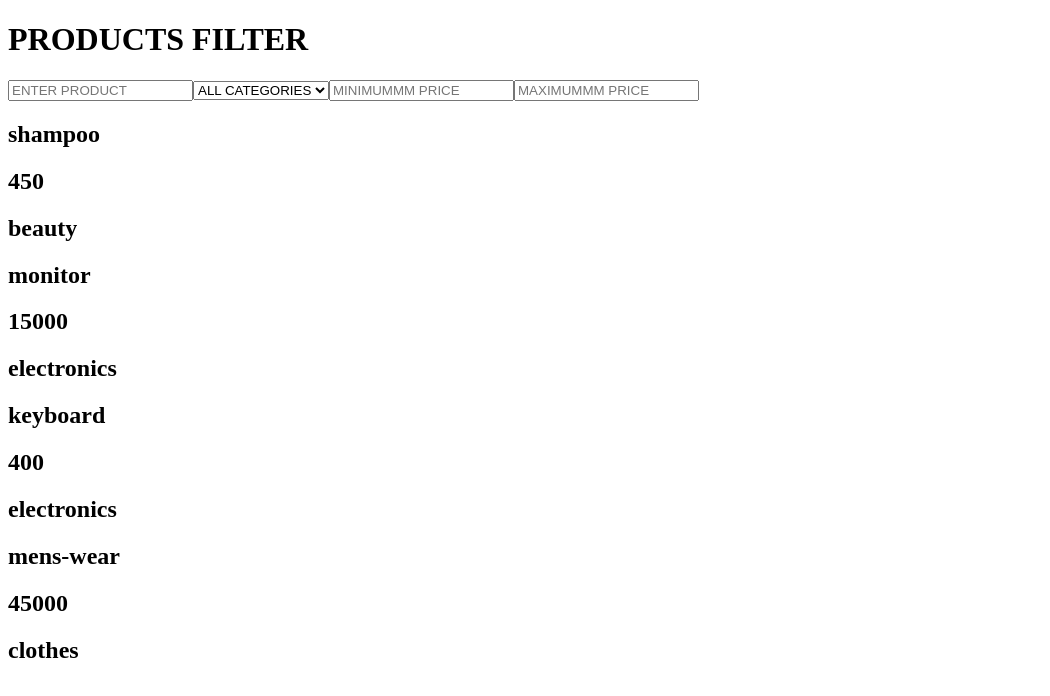
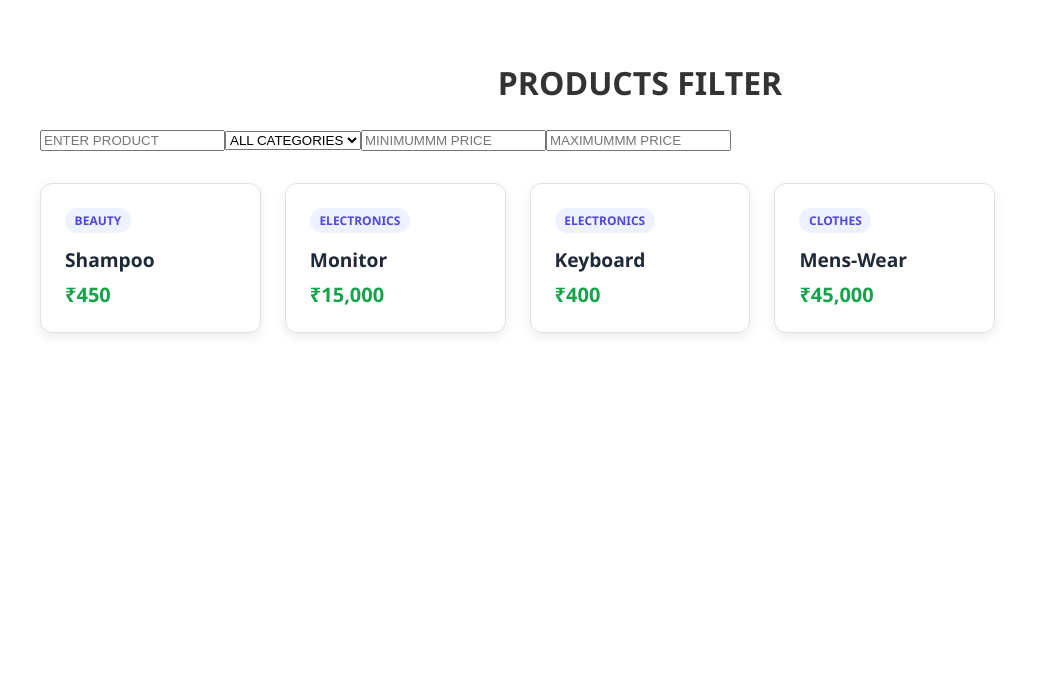
Before and after one commit to karanjoshi-kj/REACT, a React (Vite) app in the folder demo/: page / in a window 1280 px wide. Shown: the top 696 px of the page, without its empty margins (0-1050 px from the left). Built offline with nearby package versions, Linux system fonts and the light colour scheme.

Commit message:
QUESTION PRATICE

```diff
--- /dev/null
+++ b/demo/src/components/FILTERS/Combined.css
@@ -0,0 +1,71 @@
+.container {
+  padding: 2rem;
+  font-family: 'Segoe UI', Tahoma, Geneva, Verdana, sans-serif;
+  max-width: 1200px;
+  margin: 0 auto;
+}
+
+.heading {
+  text-align: center;
+  color: #333;
+  margin-bottom: 1.5rem;
+}
+
+/* Responsive Card Grid */
+.grid-container {
+  display: grid;
+  grid-template-columns: repeat(auto-fill, minmax(220px, 1fr));
+  gap: 1.5rem;
+  margin-top: 2rem;
+}
+
+/* Individual Card Styling */
+.card {
+  background-color: #ffffff;
+  border-radius: 12px;
+  padding: 1.5rem;
+  box-shadow: 0 4px 12px rgba(0, 0, 0, 0.08);
+  border: 1px solid #e0e0e0;
+  display: flex;
+  flex-direction: column;
+  justify-content: space-between;
+  transition: transform 0.2s ease, box-shadow 0.2s ease;
+}
+
+.card:hover {
+  transform: translateY(-4px);
+  box-shadow: 0 8px 20px rgba(0, 0, 0, 0.12);
+}
+
+.category-badge {
+  align-self: flex-start;
+  background-color: #eef2ff;
+  color: #4f46e5;
+  font-size: 0.75rem;
+  font-weight: 600;
+  text-transform: uppercase;
+  padding: 0.25rem 0.6rem;
+  border-radius: 20px;
+  margin-bottom: 0.8rem;
+}
+
+.product-name {
+  margin: 0 0 0.5rem 0;
+  font-size: 1.2rem;
+  color: #1f2937;
+  text-transform: capitalize;
+}
+
+.price {
+  margin: 0;
+  font-size: 1.25rem;
+  font-weight: bold;
+  color: #16a34a;
+}
+
+.no-results {
+  grid-column: 1 / -1;
+  text-align: center;
+  color: #6b7280;
+  font-size: 1.1rem;
+}
--- a/demo/src/components/FILTERS/Combined.jsx
+++ b/demo/src/components/FILTERS/Combined.jsx
@@ -1,51 +1,32 @@
-import React, { useState } from 'react'
-import Inputcombine from "./Inputcombine"
+import React, { useState } from 'react';
+import Inputcombine from "./Inputcombine";
+import './Combined.css';
+
 const Combined = () => {
   const products = [
-        {
-        id :1,
-        name : "shampoo",
-        Price : 450 ,
-        category : "beauty"
-    },
-        {
-        id :2,
-        name : "monitor",
-        Price : 15000 ,
-        category : "electronics"
-    },
-        {
-        id :3,
-        name : "keyboard",
-        Price : 400 ,
-        category : "electronics"
-    },
-        {
-        id :5,
-        name : "mens-wear",
-        Price : 45000 ,
-        category : "clothes"
-    },
+    { id: 1, name: "shampoo", Price: 450, category: "beauty" },
+    { id: 2, name: "monitor", Price: 15000, category: "electronics" },
+    { id: 3, name: "keyboard", Price: 400, category: "electronics" },
+    { id: 5, name: "mens-wear", Price: 45000, category: "clothes" },
   ];
 
-const [search , setsearch] = useState("");
-const [category , setcategory] = useState("");
-const [minPrice , setMinPrice] = useState("");
-const [maxPrice , setMaxPrice] = useState("");
+  const [search, setsearch] = useState("");
+  const [category, setcategory] = useState("");
+  const [minPrice, setMinPrice] = useState("");
+  const [maxPrice, setMaxPrice] = useState("");
 
   const filteredproduct = products.filter((product) => {
     const namematch = product.name.toLowerCase().includes(search.toLowerCase());
-
-const categorymatch = category === "" || product.category === category ;
-
+    const categorymatch = category === "" || product.category === category;
     const minmatch = minPrice === "" || product.Price >= Number(minPrice);
     const maxmatch = maxPrice === "" || product.Price <= Number(maxPrice);
 
     return namematch && categorymatch && minmatch && maxmatch;
-})
+  });
+
   return (
-    <div>
-      <h1>PRODUCTS FILTER</h1>
+    <div className="container">
+      <h1 className="heading">PRODUCTS FILTER</h1>
 
       <Inputcombine
         search={search}
@@ -57,15 +38,22 @@ return namematch && categorymatch && minmatch && maxmatch;
         maxPrice={maxPrice}
         setMaxPrice={setMaxPrice}
       />
-      {filteredproduct.map((product) => (
-        <div key={product.id}>
-            <h2>{product.name}</h2>
-            <h2>{product.Price}</h2>
-            <h2>{product.category}</h2>
+
+      <div className="grid-container">
+        {filteredproduct.length > 0 ? (
+          filteredproduct.map((product) => (
+            <div key={product.id} className="card">
+              <span className="category-badge">{product.category}</span>
+              <h3 className="product-name">{product.name}</h3>
+              <p className="price">₹{product.Price.toLocaleString('en-IN')}</p>
             </div>
-      ))}
+          ))
+        ) : (
+          <p className="no-results">Koi product nahi mila!</p>
+        )}
       </div>
-  )
-}
+    </div>
+  );
+};
 
-export default Combined
+export default Combined;
```
Lines whose indentation alone changed are shown as unchanged.
